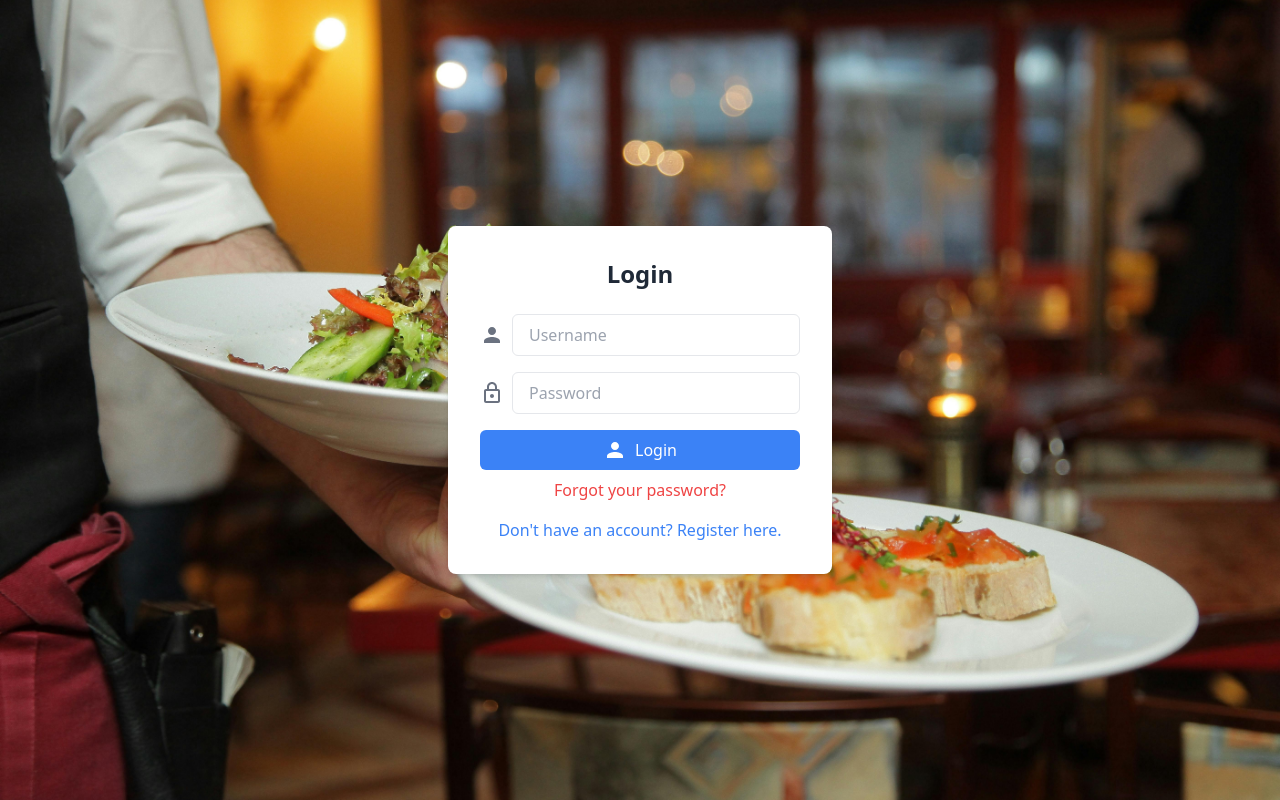
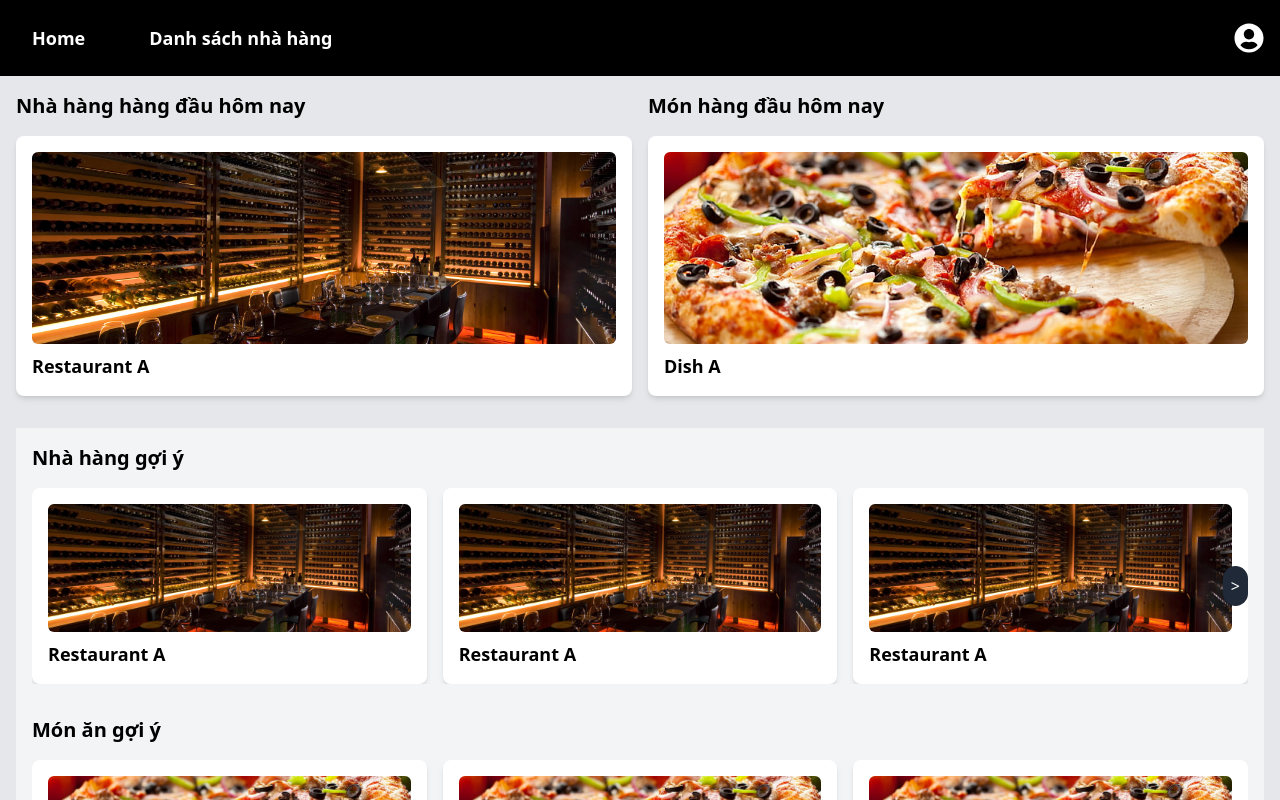
Before and after one commit to ITSS-20241-EatAround/ITSS-FrontEnd, a React (Create React App) app: page / in a window 1280 px wide. Before the commit this address led to /login. Shown: the top 800 px of the page. Built offline with nearby package versions, Linux system fonts and the light colour scheme; no server answers.

Commit message:
complete restaurant and dish detail

```diff
--- a/src/pages/RestaurantDetail/index.js
+++ b/src/pages/RestaurantDetail/index.js
@@ -1,5 +1,6 @@
 import React, { useState , useEffect} from "react";
 import Header from "../../shared/components/header";
+import List from "../../shared/components/list"
 import {restaurantDetail} from "../../services/restaurantDetail";
 import { useParams } from "react-router-dom";
 const StarRating = ({ rating }) => {
@@ -81,26 +82,7 @@ const RestaurantDetail = () => {
         </div>
 
         {/* Danh sách món ăn */}
-        <h2 className="text-2xl font-bold mb-4 text-center">Menu</h2>
-        <div className="grid grid-cols-1 md:grid-cols-2 gap-6 max-w-screen-lg mx-auto">
-          {dishes.map((item) => (
-            <div
-              key={item.id}
-              className="bg-white p-4 rounded-lg shadow-md hover:shadow-lg transition-transform transform hover:-translate-y-1 flex items-center gap-4"
-            >
-              <img
-                src={item.image_url}
-                alt={item.name}
-                className="w-24 h-24 object-cover rounded-lg"
-              />
-              <div className="flex-1">
-                <h3 className="text-lg font-bold">{item.name}</h3>
-                <p className="text-gray-600 text-sm mt-1">{item.description}</p>
-                <p className="text-red-500 font-bold mt-2">{item.price} Đ</p>
-              </div>
-            </div>
-          ))}
-        </div>
+        <List id={id}/>
       </div>
     </>
   );
--- a/src/pages/dashboard/index.js
+++ b/src/pages/dashboard/index.js
@@ -15,9 +15,9 @@ const DashBoard = () => {
 
     useEffect(() => {
         const token = getTokenFromLocalStorage();
-        if (!token) {
-            navigate('/login');
-        }
+        // if (!token) {
+        //     navigate('/login');
+        // }
 
         RestaurantSuggest({}).then(({ data }) => {
             setRestaurantList(data.data)
@@ -39,10 +39,31 @@ const DashBoard = () => {
     }, []);
 
     const [restaurantList, setRestaurantList] = useState([
-        { name: "Restaurant A" }
+        { name: "Restaurant A" },
+        { name: "Restaurant A" },
+        { name: "Restaurant A" },
+        { name: "Restaurant A" },
+        { name: "Restaurant A" },
+        { name: "Restaurant A" },
+        { name: "Restaurant A" },
+        { name: "Restaurant A" },
+        { name: "Restaurant A" },
+        { name: "Restaurant A" },
+        { name: "Restaurant A" },
+        { name: "Restaurant A" },
     ]);
 
     const [foodList, setFoodList] = useState([
+        { name: "Dish A"},
+        { name: "Dish A"},
+        { name: "Dish A"},
+        { name: "Dish A"},
+        { name: "Dish A"},
+        { name: "Dish A"},
+        { name: "Dish A"},
+        { name: "Dish A"},
+        { name: "Dish A"},
+        { name: "Dish A"},
         { name: "Dish A"},
     ]);
 
```
